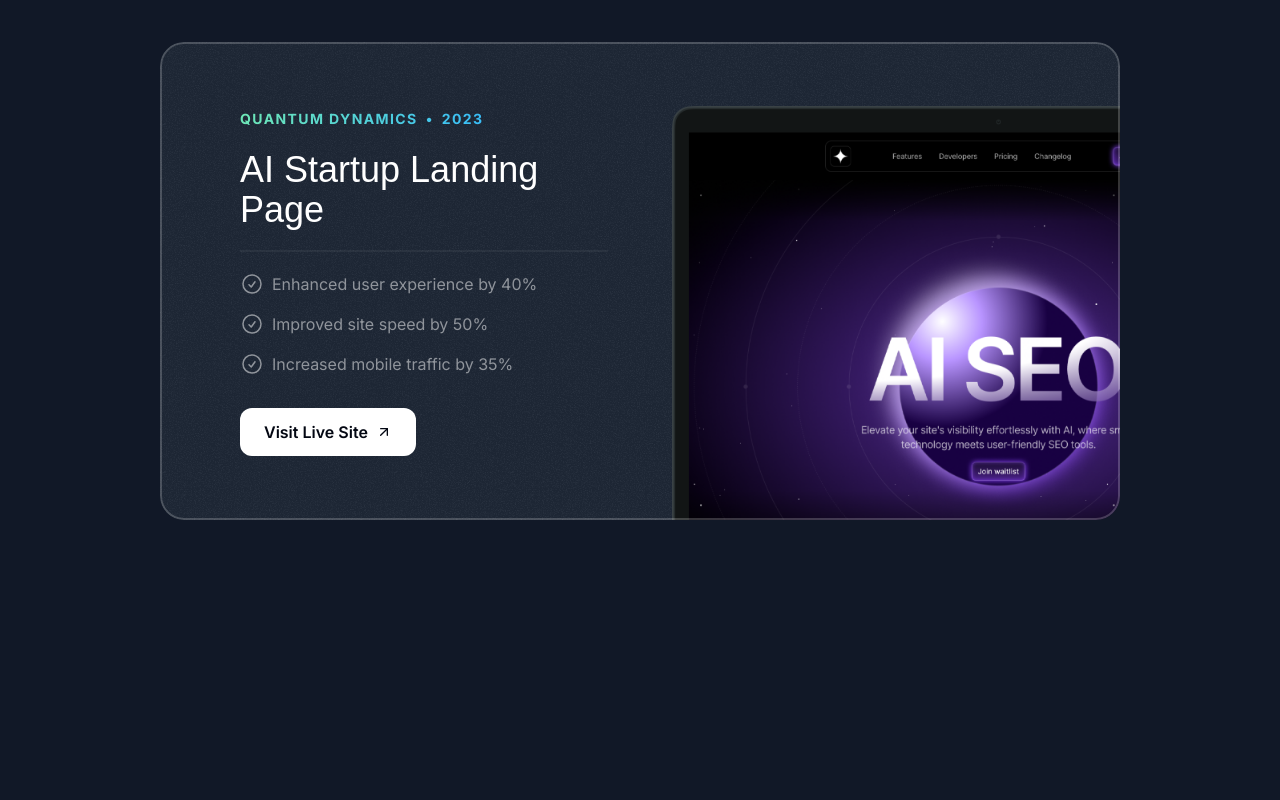
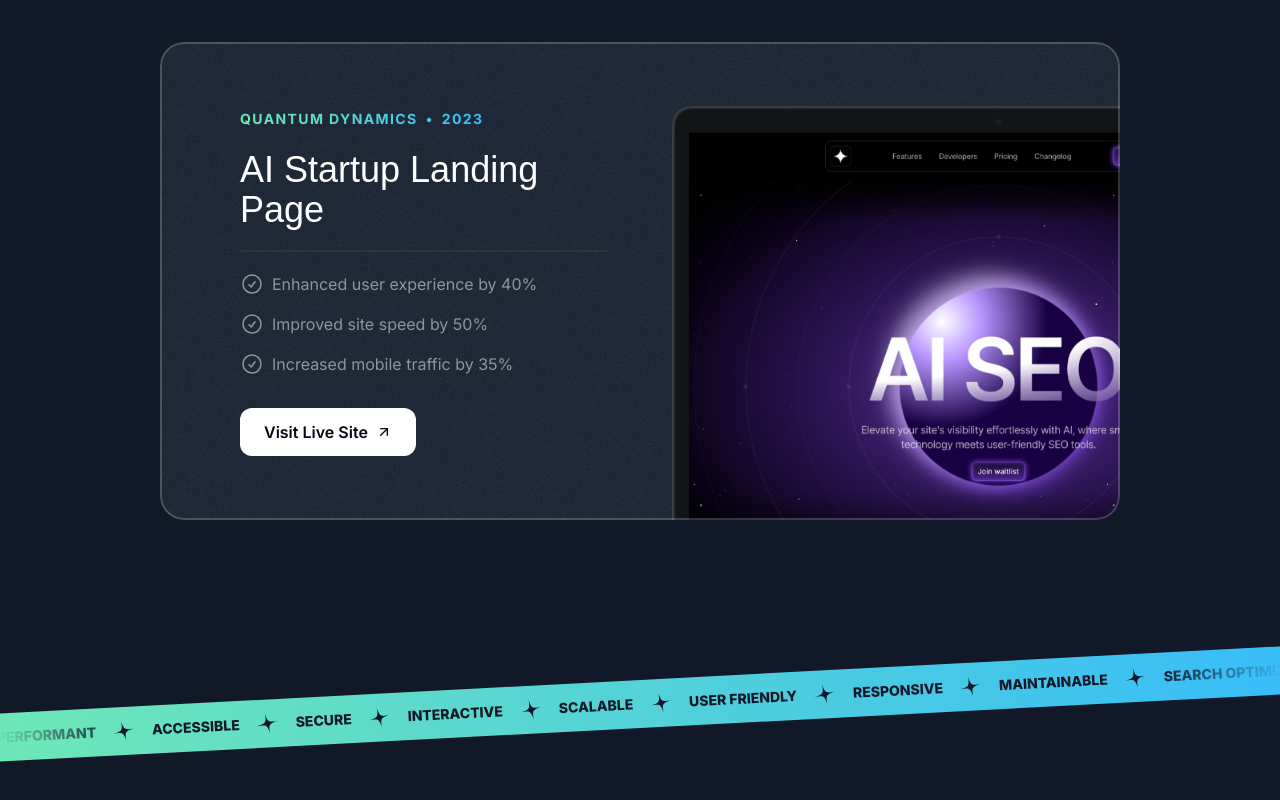
Before and after one commit to WilliamRossCrane/Portfolio, a Next.js app in the folder portfolio/portfolio/: page / in a window 1280 px wide. Shown: the part 2244-3044 px from the top of the page. Before the commit the page ends 2828 px from the top, so only its background shows below. Built offline with nearby package versions, Linux system fonts and the light colour scheme; a web font is replaced by a local one.

Commit message:
Tape Section: Added in section below projects for extra design will rework words but works in medium and large view aswell.

```diff
--- a/portfolio/portfolio/src/app/page.tsx
+++ b/portfolio/portfolio/src/app/page.tsx
@@ -1,6 +1,7 @@
 import { Header } from "@/sections/Header";
 import { HeroSection } from "@/sections/Hero";
 import { ProjectsSection } from "@/sections/Projects";
+import { TapeSection } from "@/sections/Tape";
 
 export default function Home() {
   return (
@@ -8,6 +9,7 @@ export default function Home() {
       <Header />
       <HeroSection />
       <ProjectsSection />
+      <TapeSection />
     </div>
   );
 }
--- a/portfolio/portfolio/src/sections/Tape.tsx
+++ b/portfolio/portfolio/src/sections/Tape.tsx
@@ -1,3 +1,34 @@
+import StarIcon from '@/assets/icons/star.svg';
+
+const words = [
+  "Performant",
+  "Accessible",
+  "Secure",
+  "Interactive",
+  "Scalable",
+  "User Friendly",
+  "Responsive",
+  "Maintainable",
+  "Search Optimized",
+  "Usable",
+  "Reliable",
+];
+
 export const TapeSection = () => {
-  return <div>Tape Section</div>;
+  return <div>
+    <div className="py-16 lg:py-24 overflow-x-clip">
+    <div className="bg-gradient-to-r from-emerald-300 to-sky-400 -rotate-3 -mx-1">
+    <div className="flex [mask-image:linear-gradient(to_right,transparent,black_10%,black_90%,transparent)]">
+    <div className="flex gap-4 py-3">
+    {words.map(word => (
+      <div key={word} className="inline-flex gap-4 items-center">
+        <span className="text-gray-900 uppercase font-extrabold text-sm whitespace-nowrap">{word}</span>
+        <StarIcon className="text-gray-900 size-6 -rotate-12"/>
+      </div>
+    ))}
+    </div>
+    </div>
+    </div>
+    </div>
+  </div>;
 };
```
